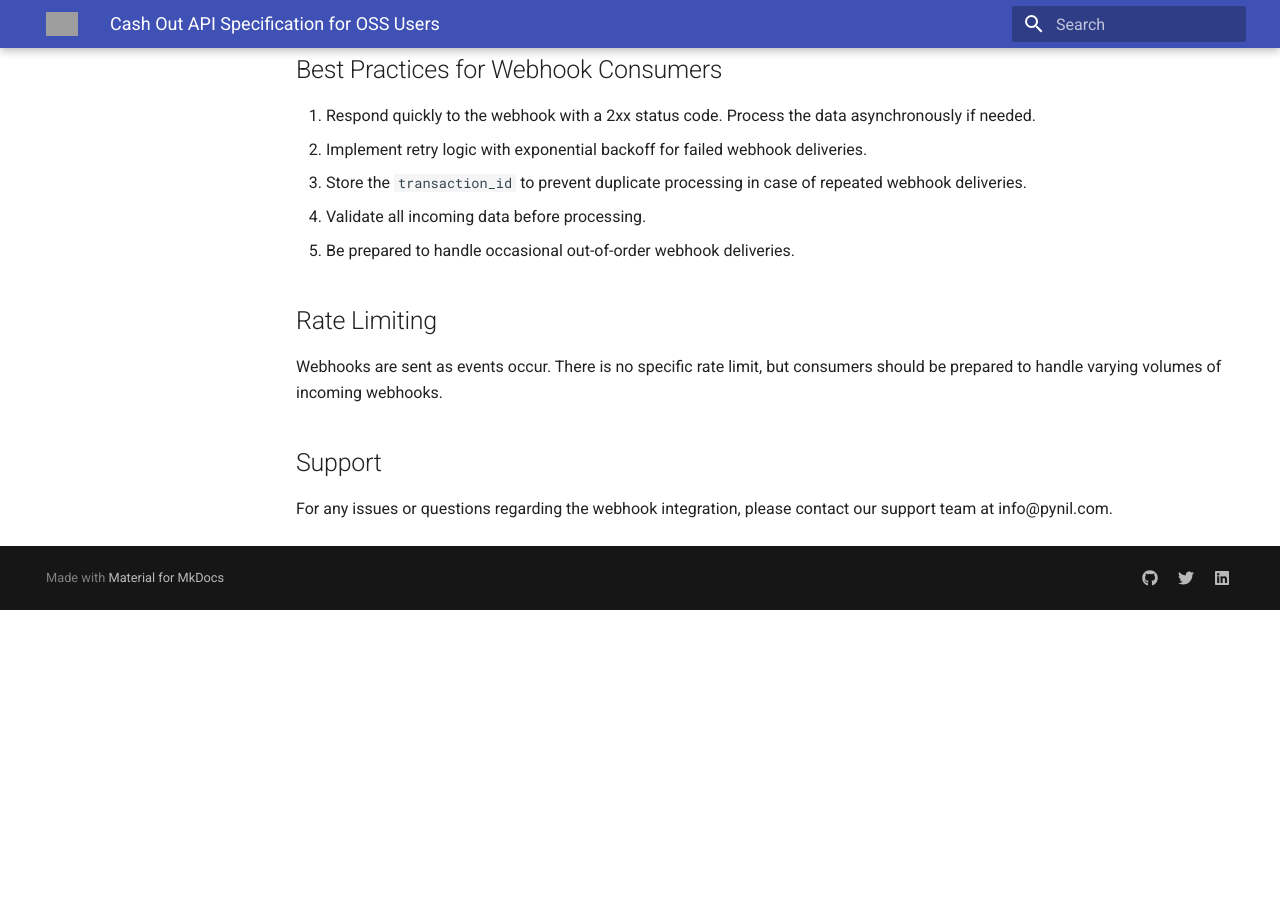
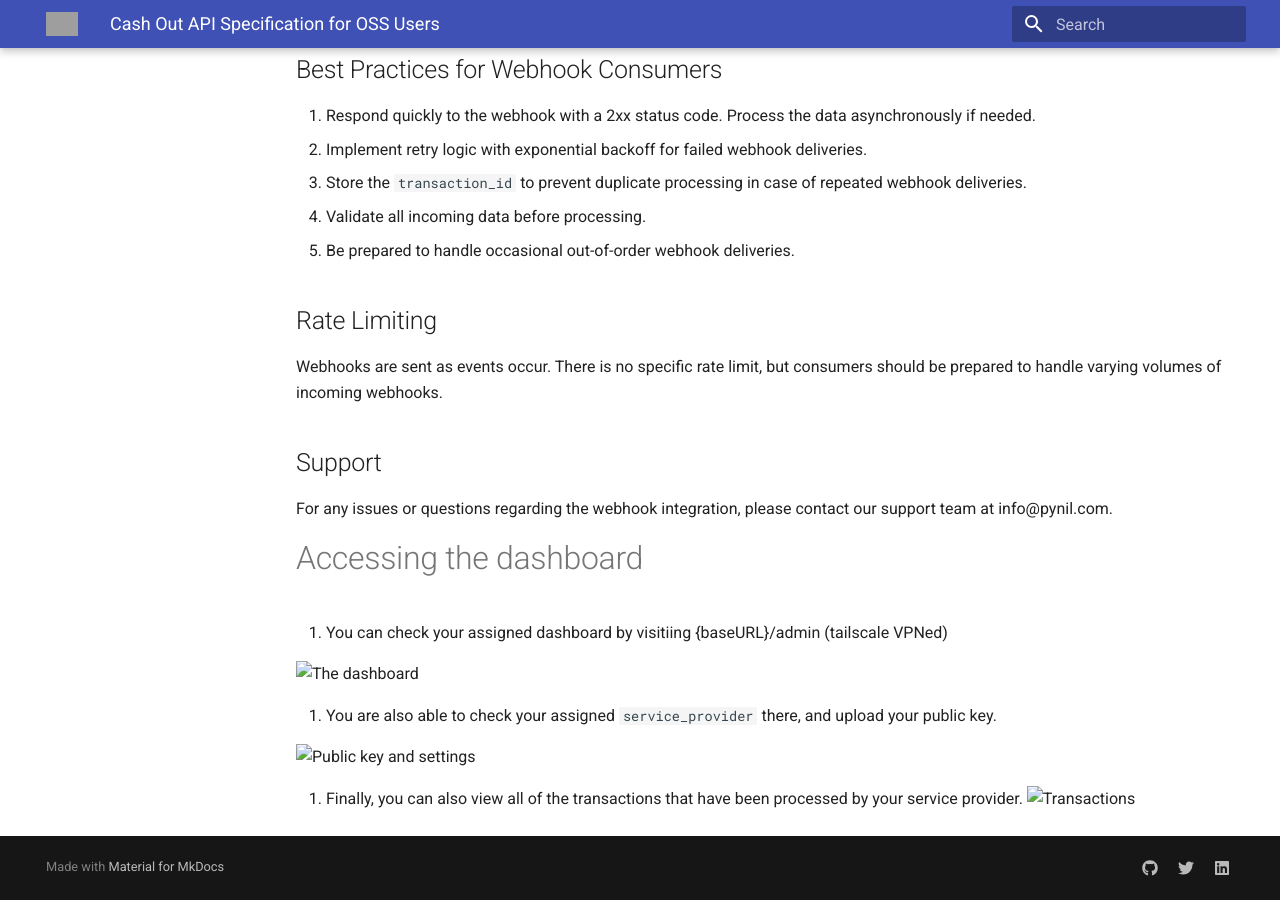
Before and after one commit to nilpay/oss, an MkDocs documentation site: the page built from docs/oss.md, in a window 1280 px wide and 900 px high, scrolled down 8350 px. Built offline with MkDocs 1.6.1 and Material for MkDocs 9.7.7, drawn with Linux system fonts in a browser that asks for light colours; before the commit the page ends 8960 px from its top, so only the background shows below that; grey boxes are pictures that could not be loaded.

Commit message:
updated with images

```diff
--- a/docs/oss.md
+++ b/docs/oss.md
@@ -319,3 +319,16 @@ Webhooks are sent as events occur. There is no specific rate limit, but consumer
 
 ## Support
 For any issues or questions regarding the webhook integration, please contact our support team at info@pynil.com.
+
+# Accessing the dashboard
+
+1. You can check your assigned dashboard by visitiing {baseURL}/admin (tailscale VPNed)
+
+![The dashboard](/dashboard.png)
+
+2. You are also able to check your assigned `service_provider` there, and upload your public key.
+
+![Public key and settings](/pubkey.png)
+
+3. Finally, you can also view all of the transactions that have been processed by your service provider.
+![Transactions](/transactions.png)
```
Also changed, not shown: dashboard.png (added), pubkey.png (added), site/oss/index.html, site/search/search_index.json, transactions.png (added).
